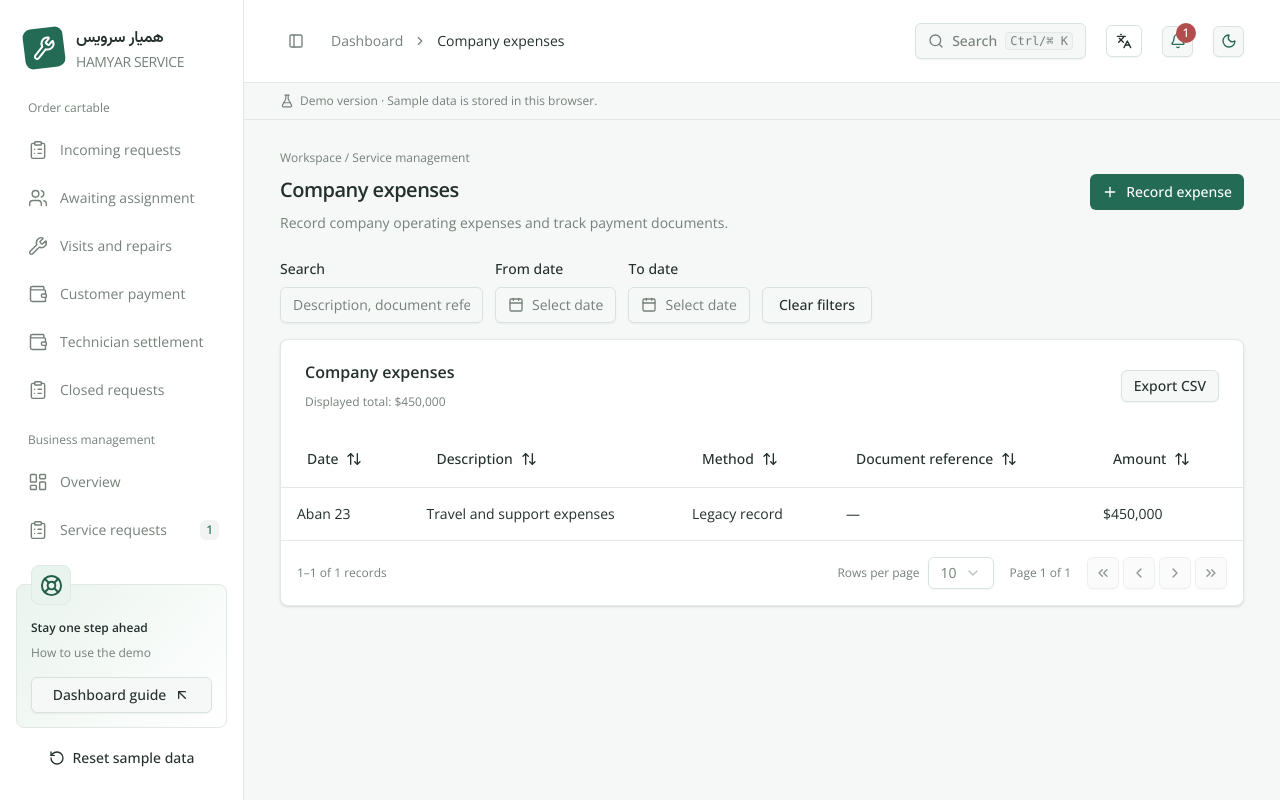
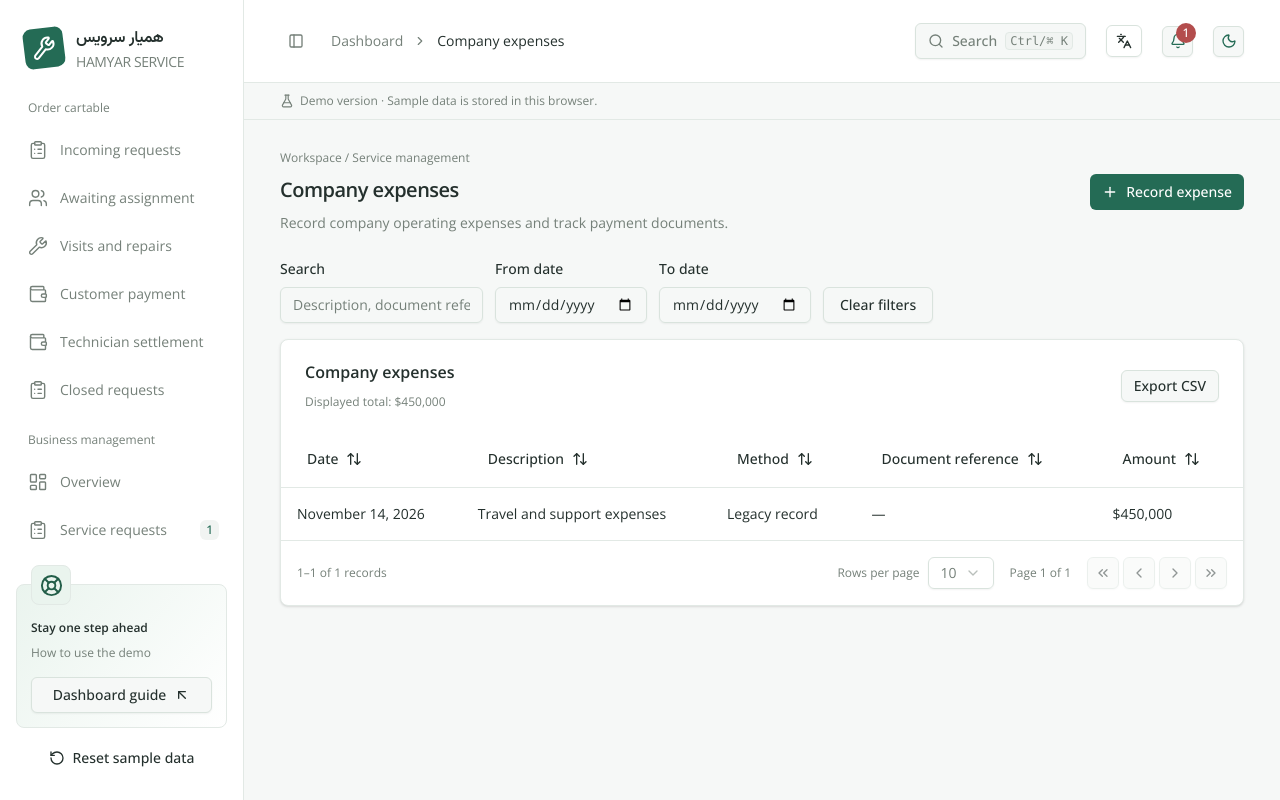
Before and after one commit to nafasebra/appliance-service-dashboard, a React (Vite) app: page /expenses in a window 1280 px wide. Built offline with nearby package versions, Linux system fonts and the light colour scheme.

Commit message:
fix(i18n): use Gregorian dates in English

```diff
--- a/src/features/finance/ui/transaction-dialog.tsx
+++ b/src/features/finance/ui/transaction-dialog.tsx
@@ -23,7 +23,7 @@ import {
   SelectValue,
 } from '@/shared/ui/select';
 import { Alert, AlertDescription } from '@/shared/ui/alert';
-import { JalaliDatePicker } from '@/shared/ui/date-time-picker';
+import { DatePicker } from '@/shared/ui/date-time-picker';
 import { toIsoDate, money, getFormText } from '@/shared/lib';
 
 export function TransactionDialog({
@@ -132,7 +132,7 @@ export function TransactionDialog({
         </div>
         <div className="flex flex-col gap-2">
           <Label>{tShared('fields.date')}</Label>
-          <JalaliDatePicker
+          <DatePicker
             value={date}
             onValueChange={setDate}
             required
--- a/src/features/requests/ui/job-editor.tsx
+++ b/src/features/requests/ui/job-editor.tsx
@@ -25,7 +25,7 @@ import {
   SelectItem,
 } from '@/shared/ui/select';
 import { Textarea } from '@/shared/ui/textarea';
-import { JalaliDatePicker, TimePicker } from '@/shared/ui/date-time-picker';
+import { DatePicker, TimePicker } from '@/shared/ui/date-time-picker';
 
 export function JobEditor({ job, onClose }: { job?: Job; onClose: () => void }) {
   const t = useRequestsTranslation();
@@ -149,7 +149,7 @@ export function JobEditor({ job, onClose }: { job?: Job; onClose: () => void })
         </Label>
         <Label className="flex flex-col gap-2">
           {t('editor.visitDateJalali')}
-          <JalaliDatePicker
+          <DatePicker
             name="date"
             value={date}
             onValueChange={setDate}
--- a/src/pages/cartable/ui/workflow-dialog.tsx
+++ b/src/pages/cartable/ui/workflow-dialog.tsx
@@ -13,7 +13,7 @@ import { Input } from '@/shared/ui/input';
 import { Label } from '@/shared/ui/label';
 import { Alert, AlertDescription } from '@/shared/ui/alert';
 import { Modal } from '@/shared/ui/primitives';
-import { JalaliDatePicker, TimePicker } from '@/shared/ui/date-time-picker';
+import { DatePicker, TimePicker } from '@/shared/ui/date-time-picker';
 import {
   Select,
   SelectContent,
@@ -116,7 +116,7 @@ export function WorkflowDialog({
             </div>
             <div className="flex flex-col gap-2">
               <Label>{t('dialog.date')}</Label>
-              <JalaliDatePicker
+              <DatePicker
                 value={date}
                 onValueChange={setDate}
                 aria-label={t('dialog.date')}
--- a/src/pages/cartable/ui/workflow-payment-dialog.tsx
+++ b/src/pages/cartable/ui/workflow-payment-dialog.tsx
@@ -15,7 +15,7 @@ import { Input } from '@/shared/ui/input';
 import { Label } from '@/shared/ui/label';
 import { Alert, AlertDescription } from '@/shared/ui/alert';
 import { Modal } from '@/shared/ui/primitives';
-import { JalaliDatePicker } from '@/shared/ui/date-time-picker';
+import { DatePicker } from '@/shared/ui/date-time-picker';
 import {
   Select,
   SelectContent,
@@ -102,7 +102,7 @@ export function WorkflowPaymentDialog({
         </div>
         <div className="flex flex-col gap-2">
           <Label>{t('dialog.paymentDate')}</Label>
-          <JalaliDatePicker
+          <DatePicker
             value={date}
             onValueChange={setDate}
             aria-label={t('dialog.paymentDate')}
--- a/src/pages/dispatch/ui/dispatch-page.tsx
+++ b/src/pages/dispatch/ui/dispatch-page.tsx
@@ -13,7 +13,7 @@ import { Badge } from '@/shared/ui/badge';
 import { Button } from '@/shared/ui/button';
 import { Card, CardContent } from '@/shared/ui/card';
 import { Label } from '@/shared/ui/label';
-import { JalaliDatePicker } from '@/shared/ui/date-time-picker';
+import { DatePicker } from '@/shared/ui/date-time-picker';
 
 export function DispatchPage() {
   const t = useDispatchTranslation();
@@ -33,7 +33,7 @@ export function DispatchPage() {
         action={
           <Label className="flex flex-col gap-1.75 text-muted-foreground">
             {t('schedule.scheduleDate')}
-            <JalaliDatePicker
+            <DatePicker
               aria-label={t('schedule.dispatchScheduleDate')}
               value={date}
               onValueChange={setDate}
--- a/src/pages/finance/ui/finance-page.tsx
+++ b/src/pages/finance/ui/finance-page.tsx
@@ -28,7 +28,7 @@ import {
   SelectItem,
 } from '@/shared/ui/select';
 import { DataTable, type DataTableColumn } from '@/shared/ui/data-table';
-import { JalaliDatePicker } from '@/shared/ui/date-time-picker';
+import { DatePicker } from '@/shared/ui/date-time-picker';
 
 const kindLabels = {
   receipt: 'دریافت از مشتری',
@@ -302,7 +302,7 @@ export function FinancePage() {
             )}
             <Label className="flex flex-col gap-2">
               {t('ledger.dateJalali')}
-              <JalaliDatePicker
+              <DatePicker
                 name="date"
                 value={transactionDate}
                 onValueChange={setTransactionDate}
--- a/src/pages/finance/ui/transaction-register-page.tsx
+++ b/src/pages/finance/ui/transaction-register-page.tsx
@@ -8,7 +8,7 @@ import { PageHeading, Panel, EmptyState } from '@/shared/ui/primitives';
 import { Button } from '@/shared/ui/button';
 import { Input } from '@/shared/ui/input';
 import { Label } from '@/shared/ui/label';
-import { JalaliDatePicker } from '@/shared/ui/date-time-picker';
+import { DatePicker } from '@/shared/ui/date-time-picker';
 import { Alert, AlertDescription } from '@/shared/ui/alert';
 import { DataTable, type DataTableColumn } from '@/shared/ui/data-table';
 import { money, dateLabel, downloadCsv } from '@/shared/lib';
@@ -153,15 +153,11 @@ export function TransactionRegisterPage({ kind }: { kind: 'receipt' | 'expense'
         </div>
         <div className="flex flex-col gap-2">
           <Label>{t('register.fromDate')}</Label>
-          <JalaliDatePicker
-            value={from}
-            onValueChange={setFrom}
-            aria-label={t('register.fromDate')}
-          />
+          <DatePicker value={from} onValueChange={setFrom} aria-label={t('register.fromDate')} />
         </div>
         <div className="flex flex-col gap-2">
           <Label>{t('register.toDate')}</Label>
-          <JalaliDatePicker value={to} onValueChange={setTo} aria-label={t('register.toDate')} />
+          <DatePicker value={to} onValueChange={setTo} aria-label={t('register.toDate')} />
         </div>
         <Button
           variant="outline"
--- a/src/pages/technicians/ui/technician-finance-page.tsx
+++ b/src/pages/technicians/ui/technician-finance-page.tsx
@@ -19,7 +19,7 @@ import {
   SelectItem,
 } from '@/shared/ui/select';
 import { Alert, AlertDescription } from '@/shared/ui/alert';
-import { JalaliDatePicker } from '@/shared/ui/date-time-picker';
+import { DatePicker } from '@/shared/ui/date-time-picker';
 import { DataTable, type DataTableColumn } from '@/shared/ui/data-table';
 import { money, dateLabel, toIsoDate } from '@/shared/lib';
 
@@ -347,7 +347,7 @@ export function TechnicianFinancePage() {
             </Label>
             <Label className="flex flex-col gap-2">
               {t('finance.payoutDate')}
-              <JalaliDatePicker name="date" value={date} onValueChange={setDate} required />
+              <DatePicker name="date" value={date} onValueChange={setDate} required />
             </Label>
             <Label className="flex flex-col gap-2">
               {tShared('fields.description')}
--- a/src/shared/lib/format.ts
+++ b/src/shared/lib/format.ts
@@ -19,7 +19,8 @@ export const money = (value: number) =>
     ? `$${new Intl.NumberFormat('en-US').format(value)}`
     : i18next.t('format.valueToman', { value: number(value) });
 export const dateLabel = (value: string) =>
-  new Intl.DateTimeFormat(`${getLocale()}-u-ca-persian`, {
+  new Intl.DateTimeFormat(getLocale() === 'en-US' ? 'en-US' : 'fa-IR-u-ca-persian', {
+    year: 'numeric',
     month: 'long',
     day: 'numeric',
     timeZone: 'Asia/Tehran',
--- a/src/shared/ui/date-time-picker/date-time-picker.tsx
+++ b/src/shared/ui/date-time-picker/date-time-picker.tsx
@@ -11,7 +11,7 @@ const JalaliCalendar = lazy(() =>
   import('@/shared/ui/calendar').then((module) => ({ default: module.Calendar })),
 );
 
-type JalaliDatePickerProps = {
+type DatePickerProps = {
   name?: string;
   value: string;
   onValueChange: (value: string) => void;
@@ -19,16 +19,33 @@ type JalaliDatePickerProps = {
   'aria-label'?: string;
 };
 
-function JalaliDatePicker({
+function DatePicker({
   name,
   value,
   onValueChange,
   required,
   'aria-label': ariaLabel = i18next.t('select.selectDate'),
-}: JalaliDatePickerProps) {
+}: DatePickerProps) {
   const t = useSharedTranslation();
   const [open, setOpen] = useState(false);
   const selected = parseIsoDate(value);
+  const isEnglish = i18next.resolvedLanguage?.startsWith('en') ?? true;
+
+  if (isEnglish) {
+    return (
+      <Input
+        type="date"
+        name={name}
+        value={value}
+        onChange={(event) => onValueChange(event.target.value)}
+        required={required}
+        aria-label={ariaLabel}
+        dir="ltr"
+        lang="en-US"
+        className="direction-ltr font-latin"
+      />
+    );
+  }
 
   return (
     <>
@@ -76,4 +93,4 @@ function TimePicker(props: Omit<ComponentProps<typeof Input>, 'type'>) {
   return <Input type="time" dir="ltr" {...props} />;
 }
 
-export { JalaliDatePicker, TimePicker };
+export { DatePicker, TimePicker };
--- a/src/shared/ui/date-time-picker/index.ts
+++ b/src/shared/ui/date-time-picker/index.ts
@@ -1 +1 @@
-export { JalaliDatePicker, TimePicker } from './date-time-picker.tsx';
+export { DatePicker, TimePicker } from './date-time-picker.tsx';
```
